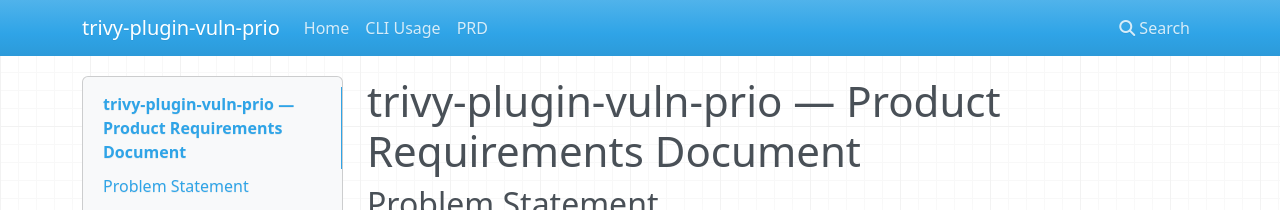
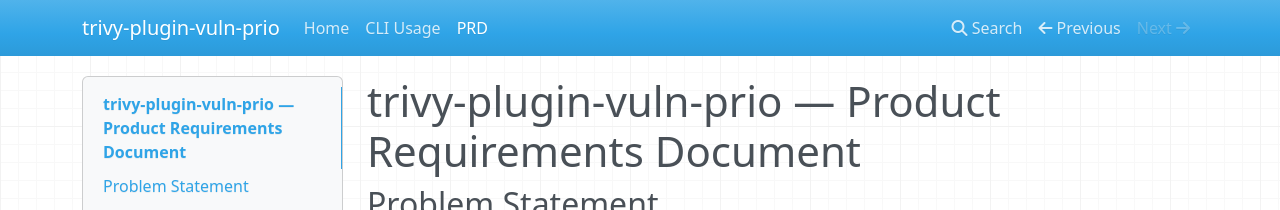
Before and after one commit to bonial-oss/trivy-plugin-vuln-prio, an MkDocs documentation site: the page built from docs/PRD.md, in a window 1280 px wide. Shown: the top 210 px of the page. Built offline with MkDocs 1.6.1, drawn with Linux system fonts in a browser that asks for light colours; nearby versions of some CDN libraries.

Commit message:
docs: fix wrong path

```diff
--- a/mkdocs.yml
+++ b/mkdocs.yml
@@ -4,7 +4,7 @@
 nav:
   - Home: index.md
   - CLI Usage: cli.md
-  - PRD: prd.md
+  - PRD: PRD.md
 
 site_description: >
   Trivy output plugin that enriches vulnerability scan results with EPSS
```
